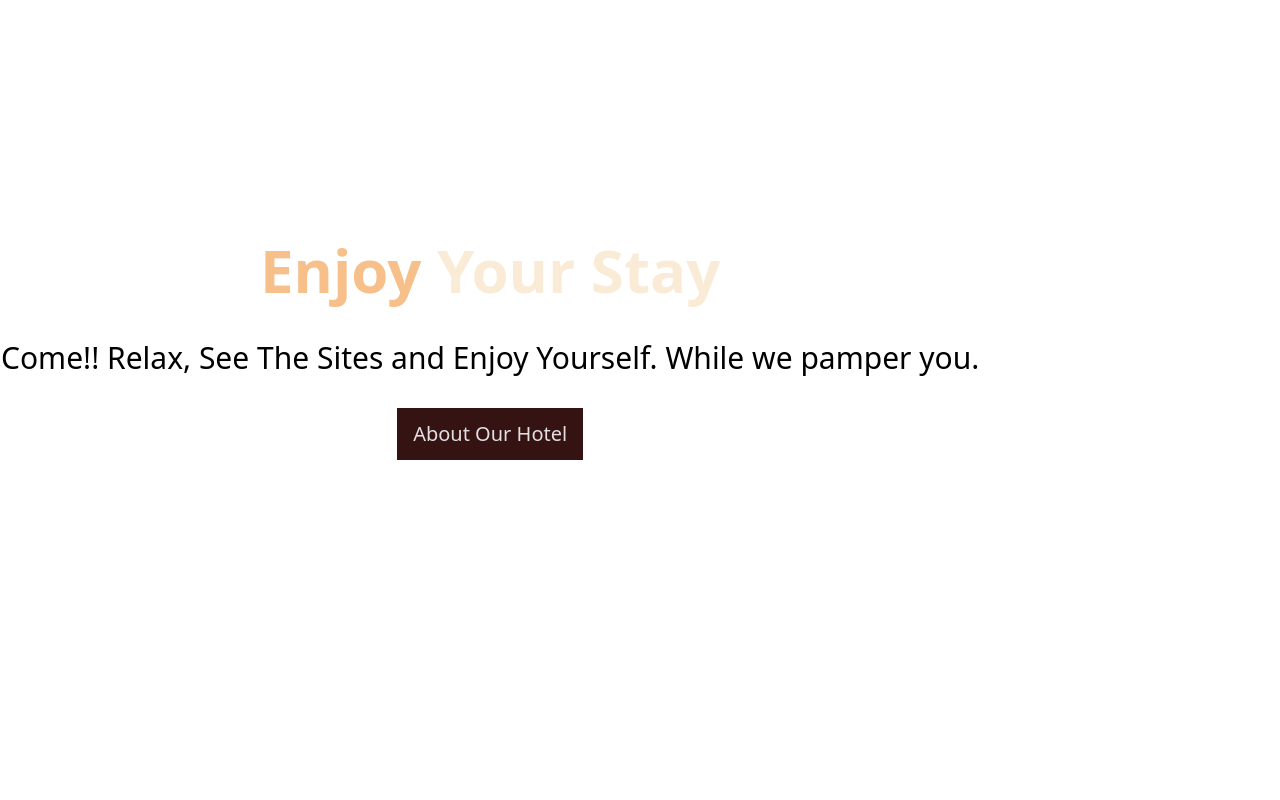
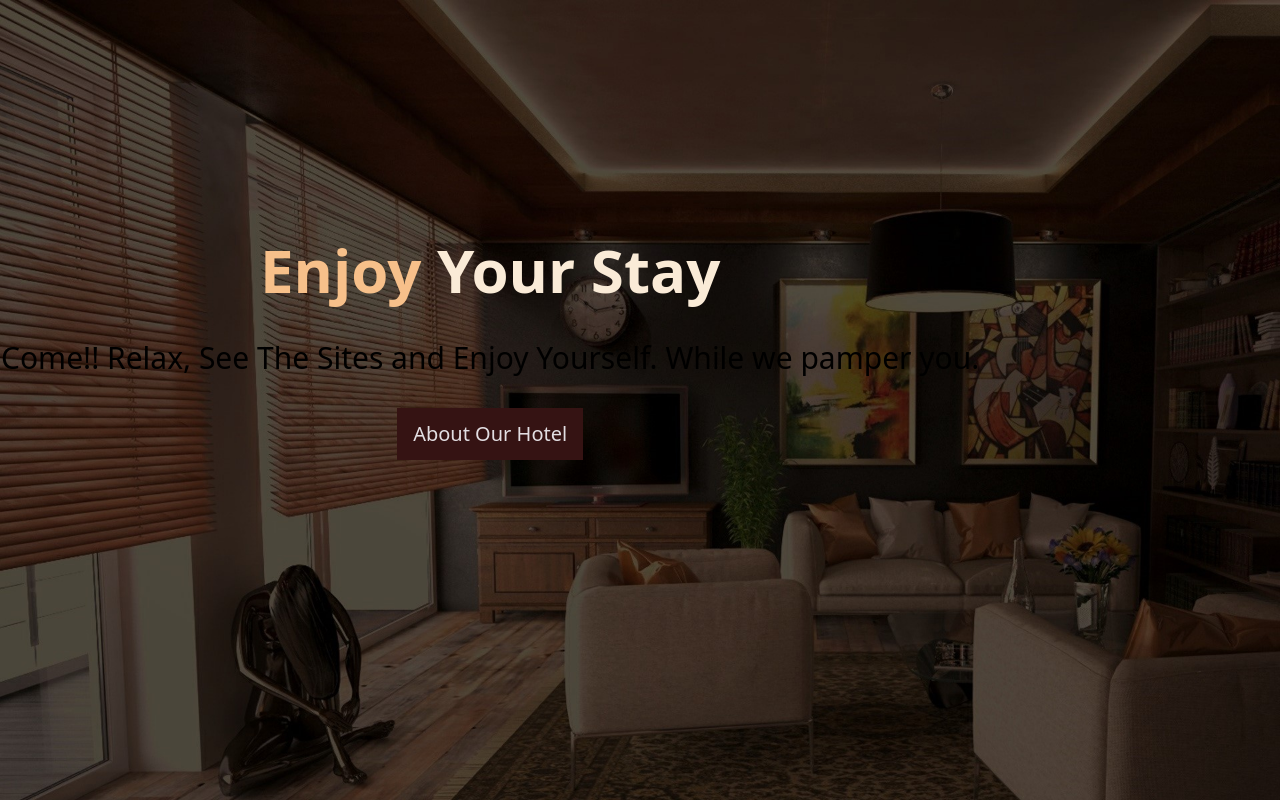
Before and after one commit to WEB-Track/Vue_Hotel, a Vue app: page / in a window 1280 px wide. Shown: the top 800 px of the page. Built offline with nearby package versions, Linux system fonts and the light colour scheme.

Commit message:
add other files

```diff
--- a/src/App.vue
+++ b/src/App.vue
@@ -2,8 +2,8 @@
  <section class="hero w-full mx-autp" id="hero">
     <div class="flex">
       <div class="flex-1 p-0 m-0">
-        <div class="flex w-screen h-10/12 relative">
-          <img class="hero--jumbotron" src="/public/showcase.jpg">
+        <div class="w-screen h-10/12 relative">
+          <img class="hero--jumbotron" src="/showcase.jpg">
           <div class="absolute hero_mt_spacing">
             <h1 class="text-center text-6xl font-bold px-px text-slate-50 hero_text">
               <span class="text-center hero_header--orange">Enjoy</span> Your Stay
--- a/src/components/Hero/hero-sec.scss
+++ b/src/components/Hero/hero-sec.scss
@@ -49,7 +49,7 @@
  border-radius: 0;
  border: none;
  width: 100%;
- height: 100%;
+ // height: auto;
  z-index: -1;
 }
 
--- /dev/null
+++ b/src/pages/TheAbout.vue
@@ -0,0 +1,5 @@
+<template>
+ <div>
+  <h1>The About</h1>
+ </div>
+</template>
--- /dev/null
+++ b/src/pages/TheContact.vue
@@ -0,0 +1,5 @@
+<template>
+ <div>
+  <h1>The Contact</h1>
+ </div>
+</template>
--- /dev/null
+++ b/src/pages/TheHome.vue
@@ -0,0 +1,5 @@
+<template>
+ <div>
+  <h1>Home Page</h1>
+ </div>
+</template>
```
